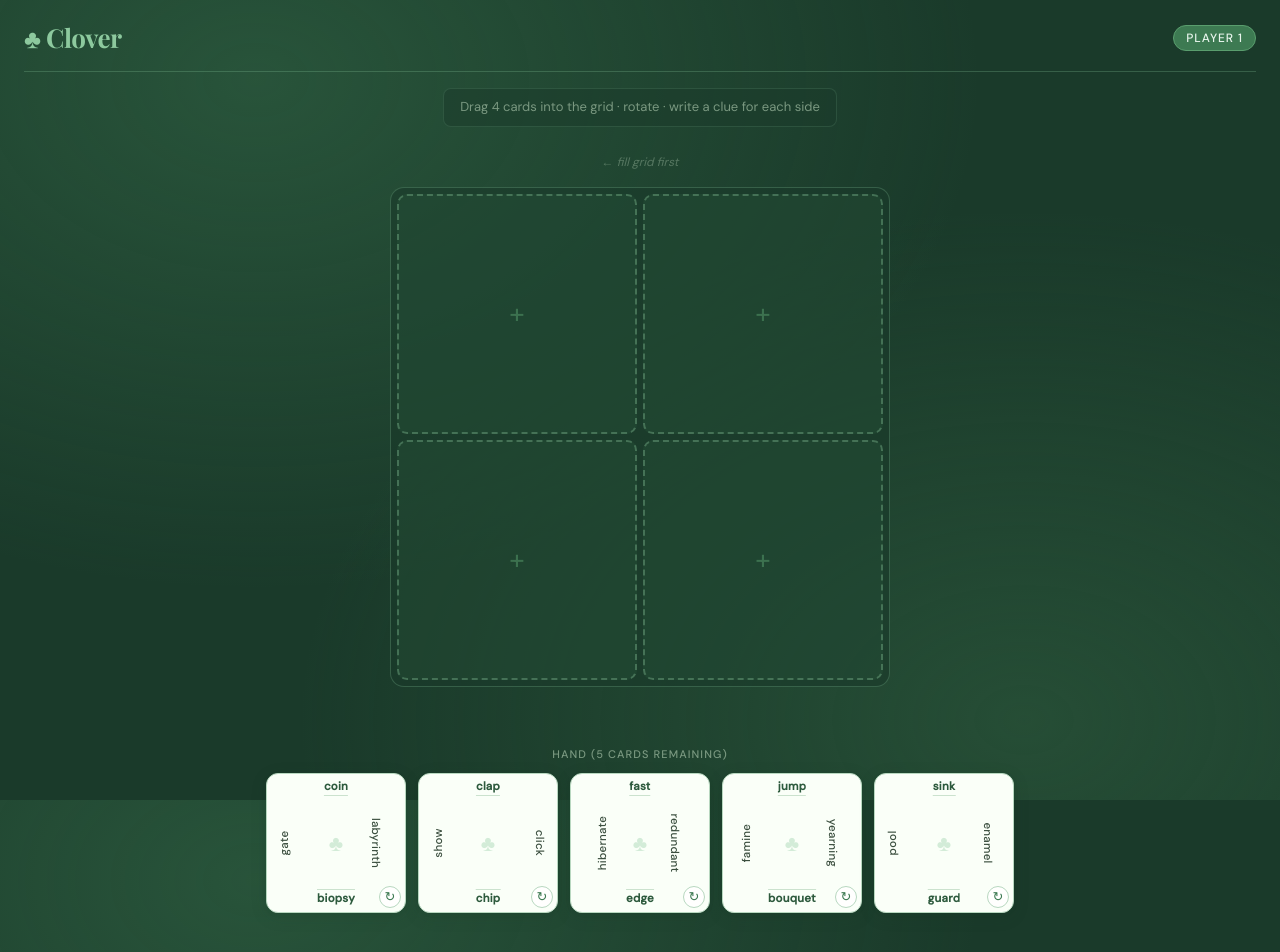
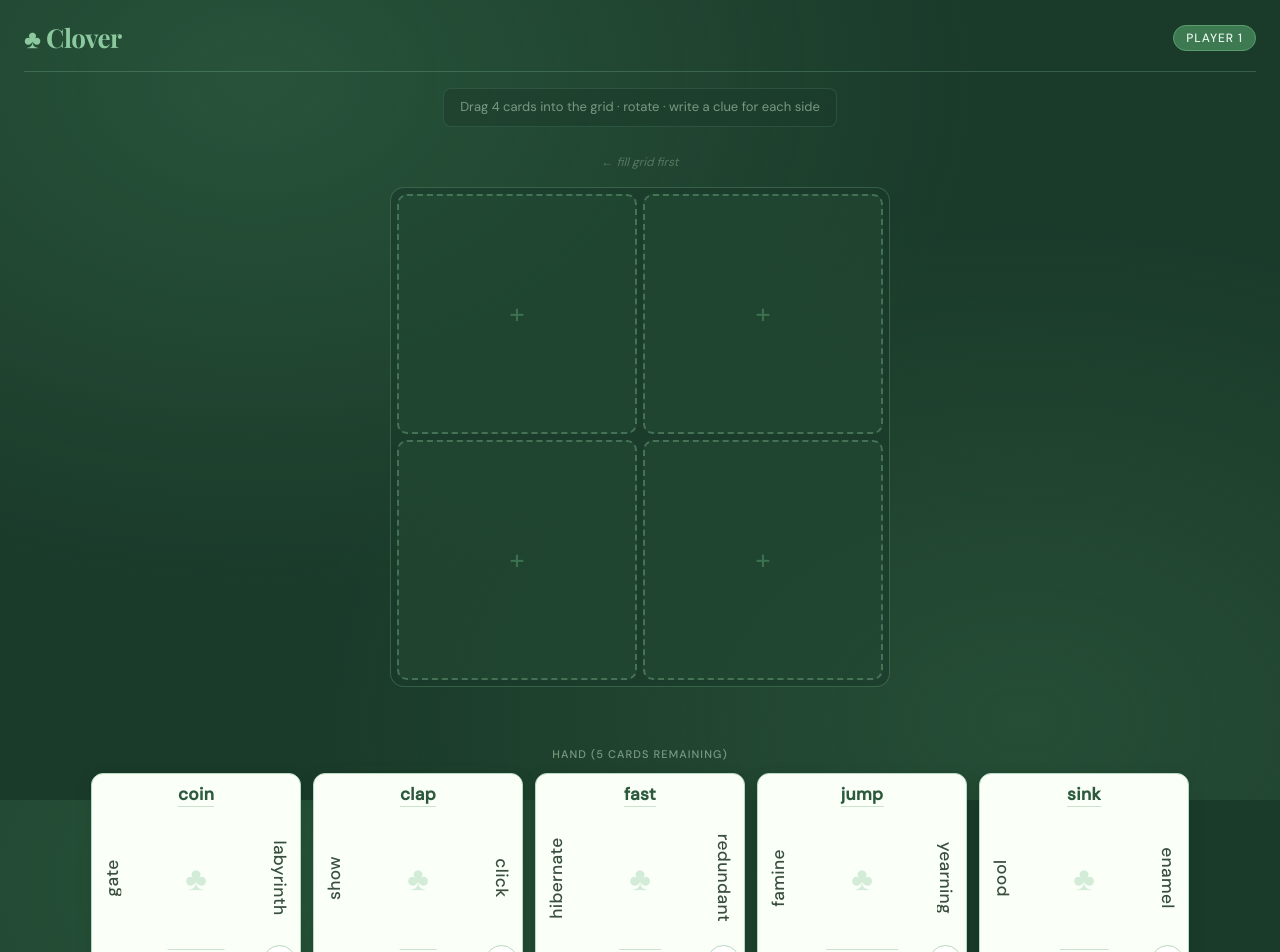
Before and after one commit to stephenyu/openover, a React (Vite) app: page / in a window 1280 px wide. Shown: the top 952 px of the page. Built offline with nearby package versions, Linux system fonts and the light colour scheme.

Commit message:
Increase the size of the cards and fonts

```diff
--- a/src/App.css
+++ b/src/App.css
@@ -103,7 +103,7 @@
 }
 
 .edge-top {
-  top: 7px;
+  top: var(--edge-padding);
   left: 50%;
   transform: translateX(-50%);
   text-align: center;
@@ -114,7 +114,7 @@
 }
 
 .edge-bottom {
-  bottom: 7px;
+  bottom: var(--edge-padding);
   left: 50%;
   transform: translateX(-50%);
   text-align: center;
@@ -125,18 +125,18 @@
 }
 
 .edge-right {
-  right: 5px;
+  right: var(--edge-padding);
   top: 50%;
-  transform: translateY(-50%) rotate(90deg);
-  transform-origin: center;
+  writing-mode: vertical-lr;
+  transform: translateY(-50%);
   color: var(--ink-2);
 }
 
 .edge-left {
-  left: 5px;
+  left: var(--edge-padding);
   top: 50%;
-  transform: translateY(-50%) rotate(-90deg);
-  transform-origin: center;
+  writing-mode: vertical-lr;
+  transform: translateY(-50%) rotate(180deg);
   color: var(--ink-2);
 }
 
@@ -146,7 +146,7 @@
   top: 50%;
   left: 50%;
   transform: translate(-50%, -50%);
-  font-size: 22px;
+  font-size: 33px;
   color: var(--green-5);
   opacity: 0.35;
   pointer-events: none;
@@ -158,13 +158,13 @@
   position: absolute;
   bottom: 4px;
   right: 4px;
-  width: 22px;
-  height: 22px;
+  width: 33px;
+  height: 33px;
   border-radius: 50%;
   border: 1px solid var(--card-border);
   background: rgba(255,255,255,0.85);
   color: var(--green-3);
-  font-size: 13px;
+  font-size: 19px;
   display: flex;
   align-items: center;
   justify-content: center;
@@ -235,7 +235,7 @@
 }
 
 .grid-slot .card-face .edge-word {
-  font-size: clamp(10px, 1.1vw, 14px) !important;
+  font-size: clamp(15px, 1.65vw, 21px) !important;
 }
 
 .hand-cards .card-face {
@@ -244,7 +244,7 @@
 }
 
 .hand-cards .card-face .edge-word {
-  font-size: clamp(9px, 0.9vw, 12px) !important;
+  font-size: clamp(14px, 1.35vw, 18px) !important;
 }
 
 .grid-slot.empty:hover {
@@ -644,8 +644,8 @@
 
 @media (max-width: 520px) {
   :root {
-    --card-size: min(calc((100vw - 140px) / 2), calc((100vh - 300px) / 2), 160px);
-    --hand-card-size: min(24vw, 18vh, 110px);
+    --card-size: min(calc((100vw - 100px) / 2), calc((100vh - 200px) / 2), 240px);
+    --hand-card-size: min(36vw, 27vh, 165px);
   }
   .clue-input { min-width: 140px; font-size: 12px; }
   .clue-badge { max-width: 200px; }
--- a/src/index.css
+++ b/src/index.css
@@ -3,8 +3,8 @@
 *, *::before, *::after { box-sizing: border-box; margin: 0; padding: 0; }
 
 :root {
-  --card-size: min(calc((100vw - 200px) / 2), calc((100vh - 320px) / 2), 240px);
-  --hand-card-size: min(22vw, 20vh, 140px);
+  --card-size: min(calc((100vw - 200px) / 2), calc((100vh - 320px) / 2), 360px);
+  --hand-card-size: min(33vw, 30vh, 210px);
   --green-1:  #1a3a2a;
   --green-2:  #2d5a3d;
   --green-3:  #3d7a52;
@@ -26,6 +26,7 @@
   --card-shadow-hover: 0 8px 28px rgba(26,58,42,0.22), 0 2px 8px rgba(26,58,42,0.12);
   --selected-glow: 0 0 0 3px var(--gold), 0 8px 24px rgba(200,168,75,0.35);
   --radius: 12px;
+  --edge-padding: 12px;
   --font-display: 'Playfair Display', Georgia, serif;
   --font-body: 'DM Sans', system-ui, sans-serif;
 }
```
